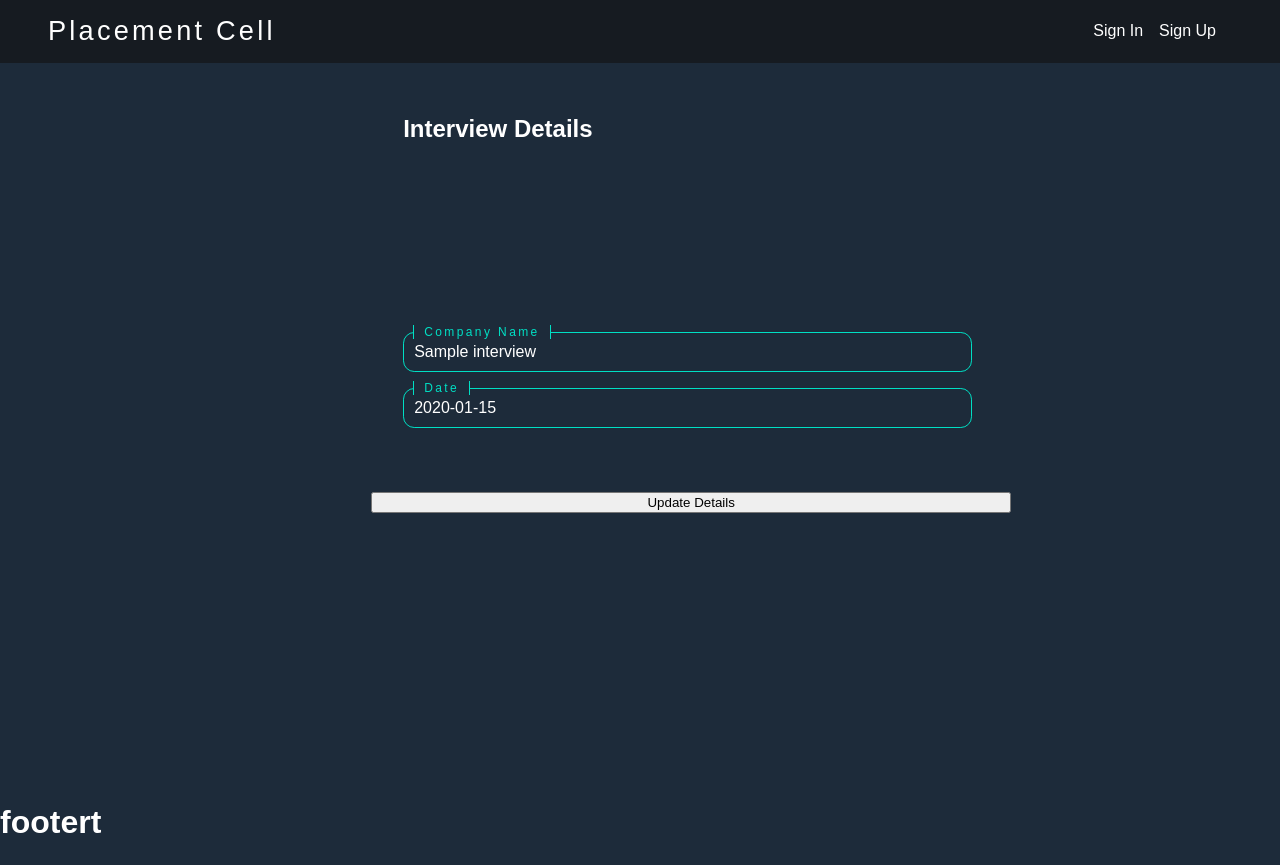
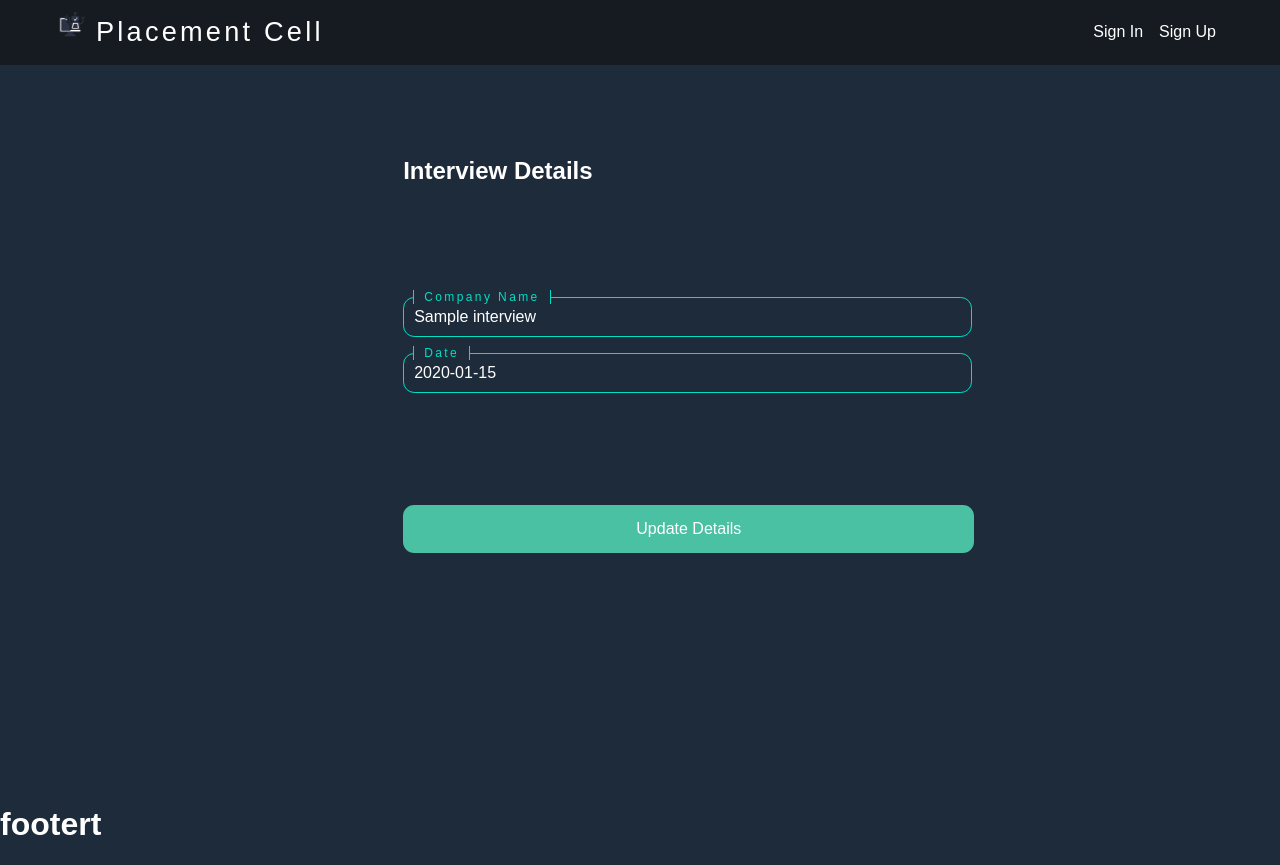
Before and after one commit to akshayop/Placement-Cell, a Node server app: page /interview/show-details/600000000000000000000001 in a window 1280 px wide. Before the commit the page ends 833 px from the top, so only its background shows below. Run offline with Node 20, Linux system fonts and the light colour scheme; tables that the repository leaves empty hold one stand-in row (values such as "Sample post"); style sheets or scripts are compiled from the project's sources; some libraries are stand-ins or nearby versions.

Commit message:
added css to interview and fixed some bugs

```diff
--- a/assets/css/header.css
+++ b/assets/css/header.css
@@ -5,7 +5,15 @@
   padding: 0.4rem 3rem;
   background-color: #161b21;
 }
-header #logo-name {
+header #logo-container {
+  display: flex;
+  align-items: center;
+}
+header #logo-container #image img {
+  width: 3rem;
+  height: 3rem;
+}
+header #logo-container #logo-name {
   font-size: 1.7rem;
   font-weight: 500;
   letter-spacing: 0.2rem;
--- a/assets/css/interview_profile.css
+++ b/assets/css/interview_profile.css
@@ -8,7 +8,7 @@
   width: 40rem;
   margin-left: 23.2rem;
   min-height: 90vh;
-  gap: 2rem;
+  gap: 5rem;
   background-color: #1d2b3a;
 }
 #iv-profile-container form .input-box {
@@ -44,6 +44,20 @@
   border-right: 1px solid #00dfc4;
   transform: translateX(10px) translateY(-7px);
 }
+#iv-profile-container form .input-box select {
+  width: 10rem;
+  font-size: 1em;
+  height: 2.5rem;
+  margin-right: 2.6rem;
+  border-radius: 0.7rem;
+  color: white;
+  background: #1d2b3a;
+  border: 1px solid #00dfc4;
+  outline: none;
+}
+#iv-profile-container form .input-box select option {
+  color: #00dfc4;
+}
 #iv-profile-container form #iv-details {
   display: flex;
   flex-direction: column;
@@ -52,5 +66,35 @@
 #iv-profile-container form #iv-details h2 {
   position: absolute;
   left: 25.2rem;
-  top: 2rem;
+  top: 4.5rem;
 }
+#iv-profile-container form #selected-stud {
+  display: flex;
+  flex-direction: column;
+  gap: 1rem;
+}
+#iv-profile-container form #selected-stud h2 {
+  position: absolute;
+  left: 25.2rem;
+  top: 15.5rem;
+}
+#iv-profile-container form #selected-stud #iv-view {
+  display: flex;
+  justify-content: space-between;
+}
+#iv-profile-container form input[type=submit] {
+  font-size: 1rem;
+  width: 35.7rem;
+  height: 3rem;
+  margin-top: 2rem;
+  margin-left: 2rem;
+  border: none;
+  color: white;
+  border-radius: 0.7rem;
+  background-color: #49c1a2;
+  transition: 0.5s;
+}
+#iv-profile-container form input[type=submit]:hover {
+  background-color: #4bb543;
+  cursor: pointer;
+}
--- a/assets/css/student_profile.css
+++ b/assets/css/student_profile.css
@@ -26,6 +26,8 @@
 #stud-profile-container .stud-show .disp-name {
   padding-bottom: 0.3rem;
   font-size: 1.4rem;
+  letter-spacing: 0.1rem;
+  font-weight: 200;
 }
 #stud-profile-container #iv-details {
   width: 30rem;
--- a/assets/scss/header.scss
+++ b/assets/scss/header.scss
@@ -4,10 +4,22 @@
     align-items: center;
     padding: 0.4rem 3rem;
     background-color: #161b21;
-    #logo-name{
-        font-size: 1.7rem;
-        font-weight: 500;
-        letter-spacing: 0.2rem;
+
+    #logo-container {
+        display: flex;
+        align-items: center;
+
+        #image {
+            img {
+                width: 3rem;
+                height: 3rem;
+            }
+        }
+        #logo-name{
+            font-size: 1.7rem;
+            font-weight: 500;
+            letter-spacing: 0.2rem;
+        }
     }
 
     ul {
--- a/assets/scss/interview_profile.scss
+++ b/assets/scss/interview_profile.scss
@@ -9,16 +9,16 @@
         width: 40rem;
         margin-left: 23.2rem;
         min-height: 90vh;
-        gap: 2rem;
+        gap: 5rem;
         // border: 1px solid white;
         background-color: #1d2b3a;
+
 
         .input-box {
             position: relative;
             width: 36rem;
             margin-left: 2rem;
             // border: 1px solid white;
-
             input {
                 width: 95%;
                 padding: 10px;
@@ -49,9 +49,25 @@
                 border-left: 1px solid #00dfc4;
                 border-right: 1px solid #00dfc4;
                 transform: translateX(10px) translateY(-7px);
+
             }
 
 
+            select {
+                width: 10rem;
+                font-size: 1em;
+                height: 2.5rem;
+                margin-right: 2.6rem;
+                border-radius: 0.7rem;
+                color: white;
+                background: #1d2b3a;
+                border: 1px solid #00dfc4;
+                outline: none;
+
+                option {
+                    color: #00dfc4;
+                }
+            }
         }
 
         #iv-details {
@@ -62,16 +78,47 @@
             h2 {
                 position: absolute;
                 left: 25.2rem;
-                top: 2rem;
+                top: 4.5rem;
 
             }
         }
 
-        // #selected-stud {
-        //     display: flex;
-        //     justify-content: space-between;
-        //     border: 1px solid white;
-        // }
+        #selected-stud {
+            display: flex;
+            flex-direction: column;
+            gap: 1rem;
+
+            h2 {
+                position: absolute;
+                left: 25.2rem;
+                top: 15.5rem;
+
+            }
+
+            #iv-view {
+                display: flex;
+                justify-content: space-between;
+
+            }
+
+        }
+
+        input[type="submit"] {
+            font-size: 1rem;
+            width: 35.7rem;
+            height: 3rem;
+            margin-top: 2rem;
+            margin-left: 2rem;
+            border: none;
+            color: white;
+            border-radius: 0.7rem;
+            background-color: #49c1a2;
+            transition: 0.5s;
+            &:hover {
+                background-color: #4bb543;
+                cursor: pointer;
+            }
+        }
 
     }
 
--- a/assets/scss/student_profile.scss
+++ b/assets/scss/student_profile.scss
@@ -34,6 +34,8 @@
         .disp-name {
             padding-bottom: 0.3rem;
             font-size: 1.4rem;
+            letter-spacing: 0.1rem;
+            font-weight: 200;
         }
     }
 
--- a/views/_header.ejs
+++ b/views/_header.ejs
@@ -1,8 +1,14 @@
 <link rel="stylesheet" href="/css/header.css">
 
 <header>
-    <div id="logo-name">
-        Placement Cell
+
+    <div id="logo-container">
+        <div id="image">
+            <img src="/img/logo.png" alt="logo">
+        </div>
+        <div id="logo-name">
+            Placement Cell
+        </div>
     </div>
 
     <ul>
--- a/views/interview_profile.ejs
+++ b/views/interview_profile.ejs
@@ -28,6 +28,7 @@
                 <h2>Applied Students</h2>
 
                 <% for(student of interview.students) { %>
+                    <div id="iv-view">
                         <div class="input-box">
                             <input type="text" name="name" value="<%= student.student.name%>" required="required" disabled>
                             <span>Name</span>
@@ -45,12 +46,15 @@
                                 <option name="notPlaced" value="Not Placed">Not Placed</option>
                             </select>
                         </div>
+                    </div>
                 <% } %>
 
             <% } %>
 
+            <input type="submit" value="Update Details">
+
         </div>
 
-        <input type="submit" value="Update Details">
+
     </form>
 </div>
--- a/views/layout.ejs
+++ b/views/layout.ejs
@@ -8,6 +8,7 @@
         <%= title %>
     </title>
 
+    <link rel="icon" href="/img/logo.png" type="image/png">
     <!-- noty -->
 
     <link rel="stylesheet" href="https://cdnjs.cloudflare.com/ajax/libs/noty/3.1.4/noty.min.css" />
```
Also changed, not shown: assets/img/logo.png. Lines whose indentation alone changed are shown as unchanged.
